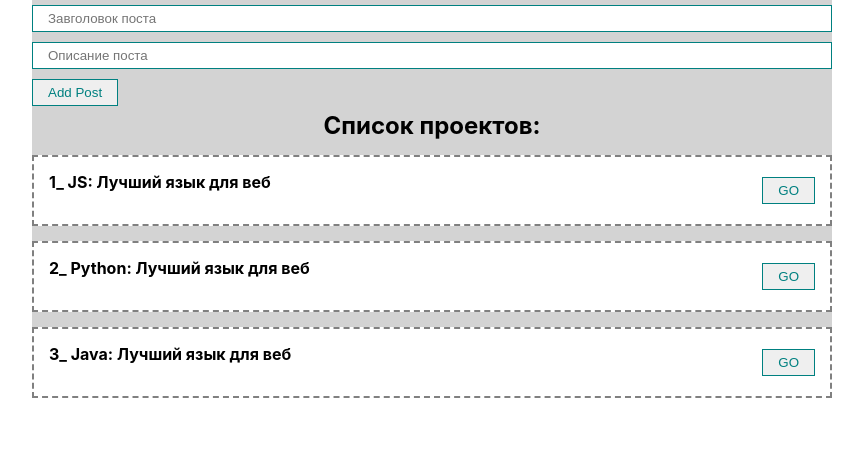
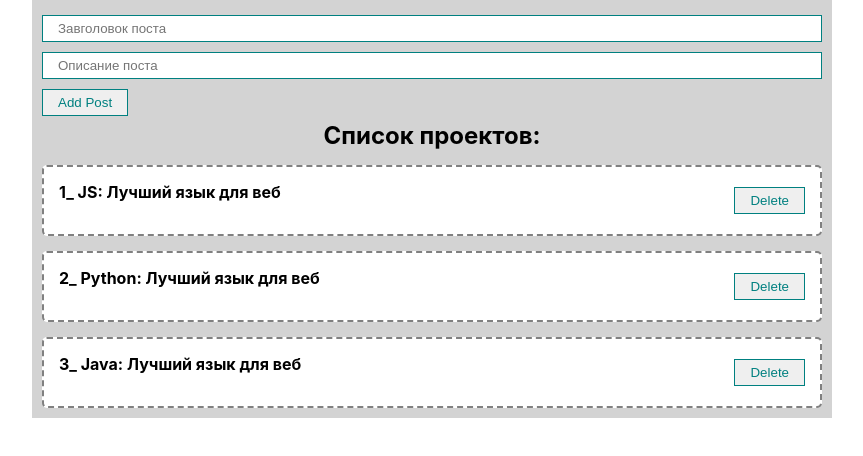
Before and after one commit to skidan29/react-course, a React (Create React App) app: page / in a window 1280 px wide. Shown: the top 456 px of the page, without its empty margins (208-1071 px from the left). Built offline with nearby package versions, Linux system fonts and the light colour scheme.

Commit message:
1.05 Условная отрисовка

```diff
--- a/src/App.css
+++ b/src/App.css
@@ -8,6 +8,7 @@
   justify-content: center;
 }
 .App {
+  padding: 10px;
   width: 800px;
   background: lightgrey;
 }
@@ -19,4 +20,5 @@
   padding: 15px;
   border: 2px dashed grey;
   background: #FFFF;
+  border-radius: 5px;
 }
--- a/src/App.js
+++ b/src/App.js
@@ -1,7 +1,5 @@
 import './App.css';
 import {PostList} from "./components/Post-list";
-import {MyButton} from "./components/UI/button/MyButton";
-import {MyInput} from "./components/UI/input/MyInput";
 import {useState} from "react";
 import {PostForm} from "./components/PostForm";
 
@@ -15,15 +13,19 @@ function App() {
 
     ]);
 
-    const createPost = (post) =>{
+    const createPost = (post) => {
         setPosts([...posts, post]);
+    }
+
+    const removePost = (post) => {
+        setPosts(posts.filter(p => p.id !== post.id));
     }
 
 
     return (
         <div className="App">
             <PostForm create={createPost}></PostForm>
-            <PostList posts={posts} title='Список проектов'></PostList>
+            <PostList posts={posts} remove={removePost} title='Список проектов'></PostList>
         </div>
     );
 }
--- a/src/components/Post-item.jsx
+++ b/src/components/Post-item.jsx
@@ -2,6 +2,9 @@ import {MyButton} from "./UI/button/MyButton";
 
 
 export const PostItem = (props) => {
+        const removePost = () => {
+            props.remove(props.post)
+        }
 
         return (
             <div className="post">
@@ -9,7 +12,7 @@ export const PostItem = (props) => {
                     <strong>{props.post.id}_ {props.post.title}: {props.post.body}</strong>
                 </div>
                 <div className="post__btn">
-                    <MyButton text={'GO'}/>
+                    <MyButton onClick={removePost} text={'Delete'}/>
                 </div>
             </div>
     );
--- a/src/components/Post-list.jsx
+++ b/src/components/Post-list.jsx
@@ -2,10 +2,19 @@ import {PostItem} from "./Post-item";
 
 export const PostList = (props) => {
 
+    const removePost = (post) => {
+        props.remove(post);
+    }
+
+
     return (
         <div>
             <h1 style={{fontSize: '24px', textAlign: 'center'}}>{props.title}:</h1>
-            {props.posts.map(post =>(<PostItem post={post} key={post.id} ></PostItem>))}
+            {props.posts.length === 0 ? <p>Нет добавленных постов</p> :
+                props.posts.map(post => (
+                    <PostItem remove={removePost} post={post} key={post.id}></PostItem>
+                ))
+            }
 
         </div>
     );
```
